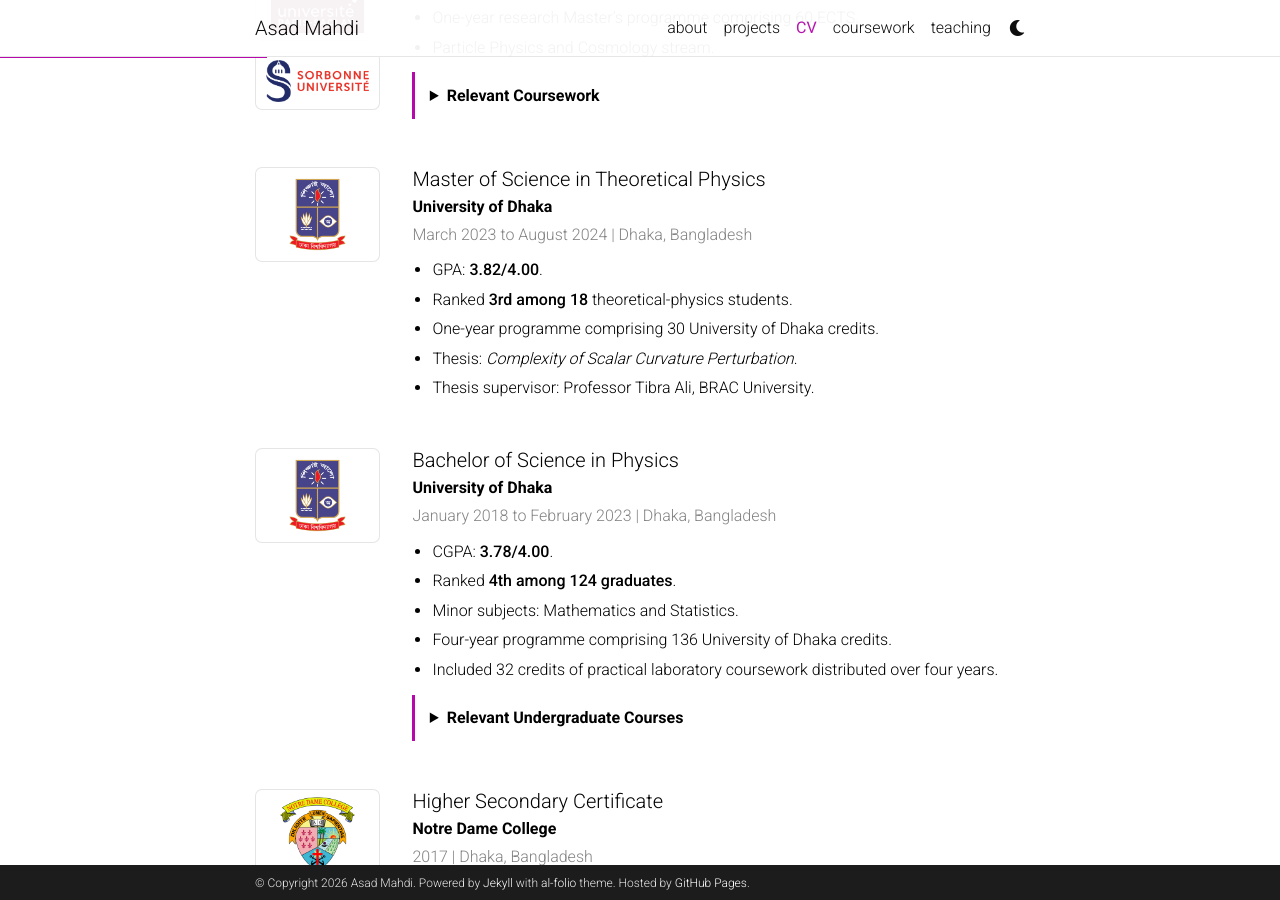
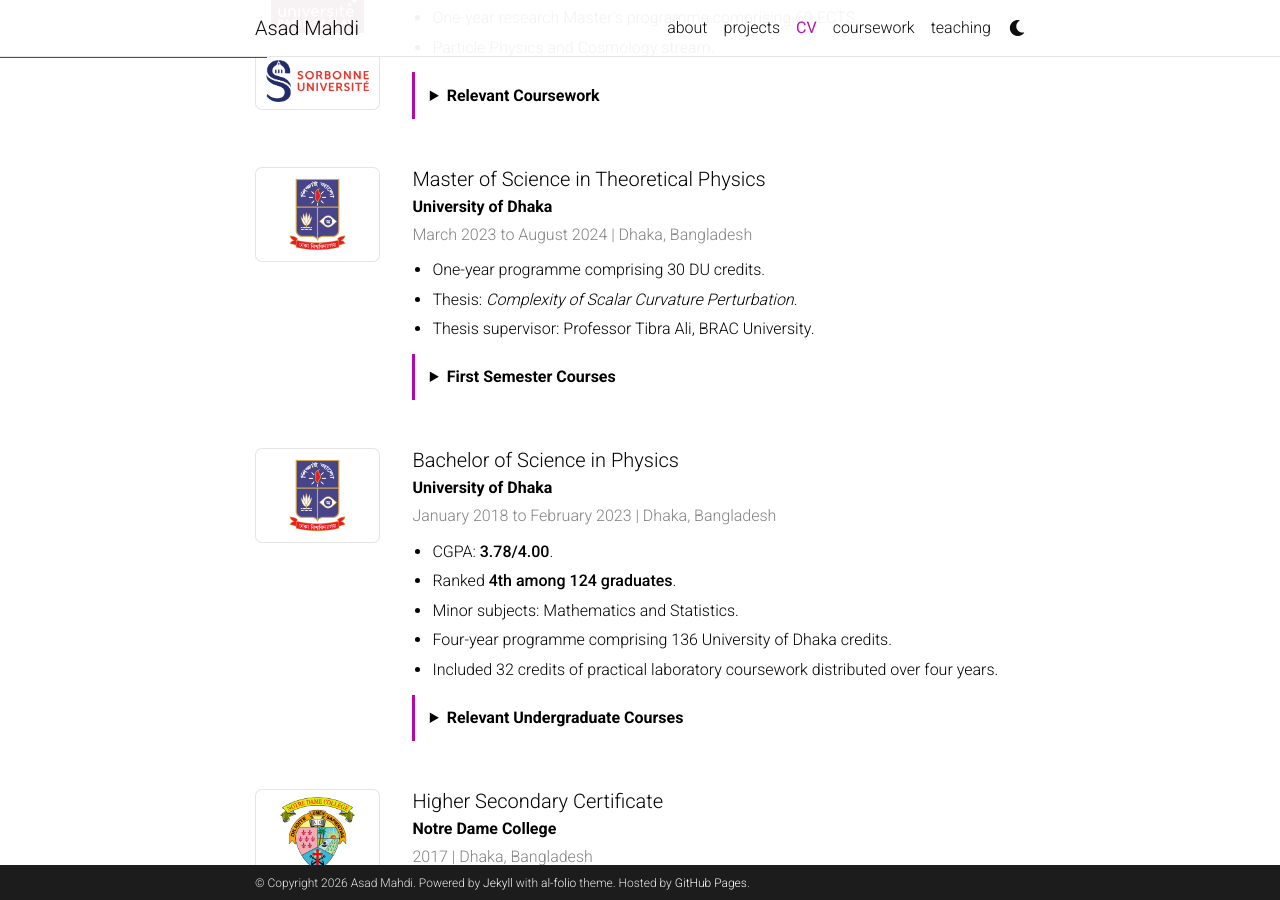
Before and after one commit to asadmahdi-phy/asadmahdi-phy.github.io, a Jekyll site: the page built from _pages/cv.md, in a window 1280 px wide and 900 px high, scrolled down 1059 px. Built offline with Jekyll 4.4.1, drawn with Linux system fonts in a browser that asks for light colours; comment, search, counter and statistics services are not loaded; a style sheet for code colours, icons or effects is not loaded.

Commit message:
Update cv.md

```diff
--- a/_pages/cv.md
+++ b/_pages/cv.md
@@ -540,16 +540,9 @@
 
       <ul>
 
-        <li>
-          GPA: <strong>3.82/4.00</strong>.
-        </li>
 
         <li>
-          Ranked <strong>3rd among 18</strong> theoretical-physics students.
-        </li>
-
-        <li>
-          One-year programme comprising 30 University of Dhaka credits.
+          One-year programme comprising 30 DU credits.
         </li>
 
         <li>
@@ -559,6 +552,27 @@
 
         <li>
           Thesis supervisor: Professor Tibra Ali, BRAC University.
+        </li>
+
+        <li class="cv-details-item">
+
+          <details>
+
+            <summary>
+              First Semester Courses
+            </summary>
+
+            <ul>
+              <li>General Relativity</li>
+              <li>Condensed Matter Physics</li>
+              <li>Relativistic Quantum Mechanics and Quantum Electrodynamics</li>
+              <li>Introduction to Standard Model I</li>
+              <li>Non-equilibrium Statistical Mechanics</li>
+              <li>Quantum Mechanics</li>
+            </ul>
+
+          </details>
+
         </li>
 
       </ul>
```
